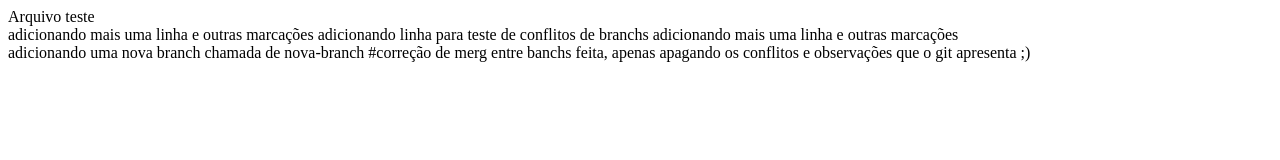
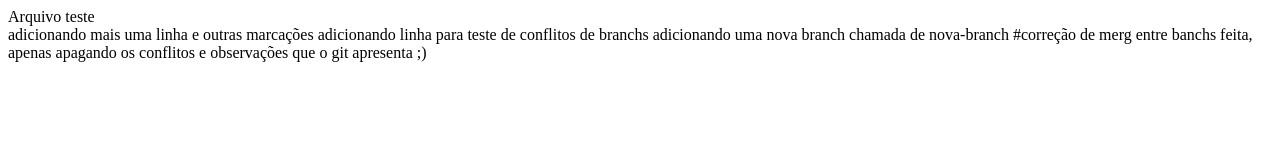
Before and after one commit to matheuspasini92/teste-repositorio, a plain HTML site: page index1.html in a window 1280 px wide. Drawn offline with Linux system fonts and the light colour scheme.

Commit message:
correção do arquivo com ambiguidades

```diff
--- a/index1.html
+++ b/index1.html
@@ -5,9 +5,9 @@
 Arquivo teste<br>
 
 adicionando mais uma linha e outras marcações
+
 adicionando linha para teste de conflitos de branchs
 
-adicionando mais uma linha e outras marcações<br>
 adicionando uma nova branch chamada de nova-branch
 
 #correção de merg entre banchs feita, apenas apagando os conflitos e observações que o git apresenta ;)
```
